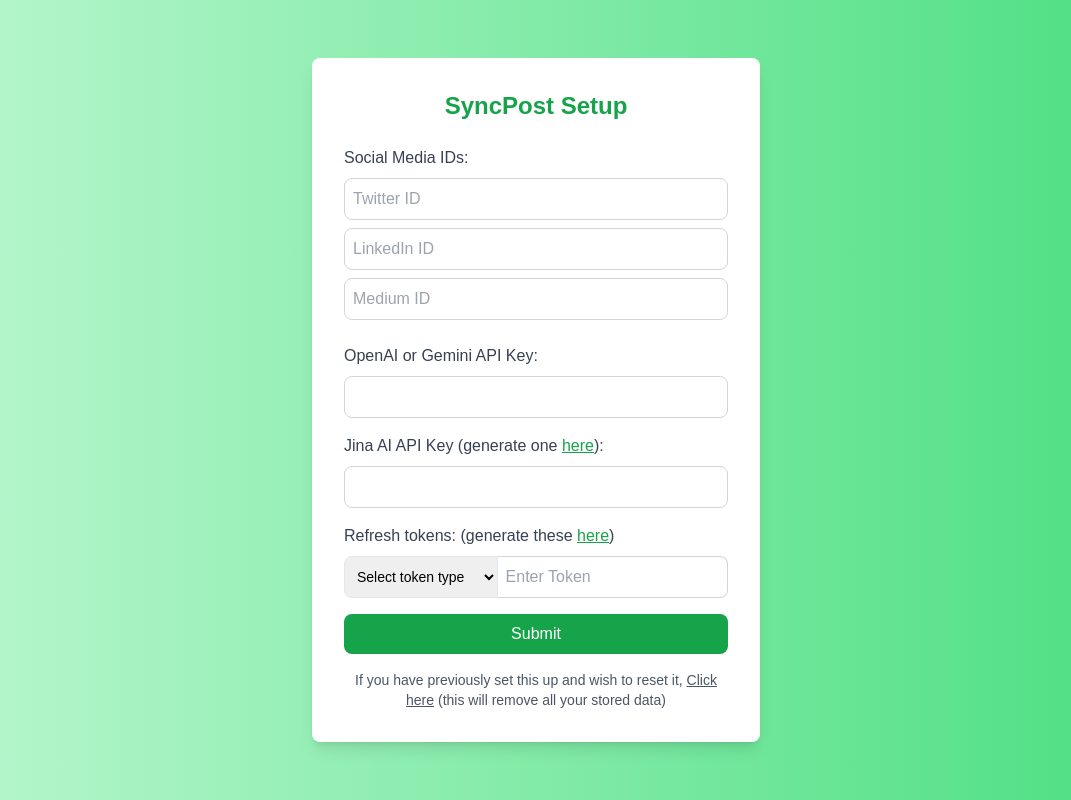
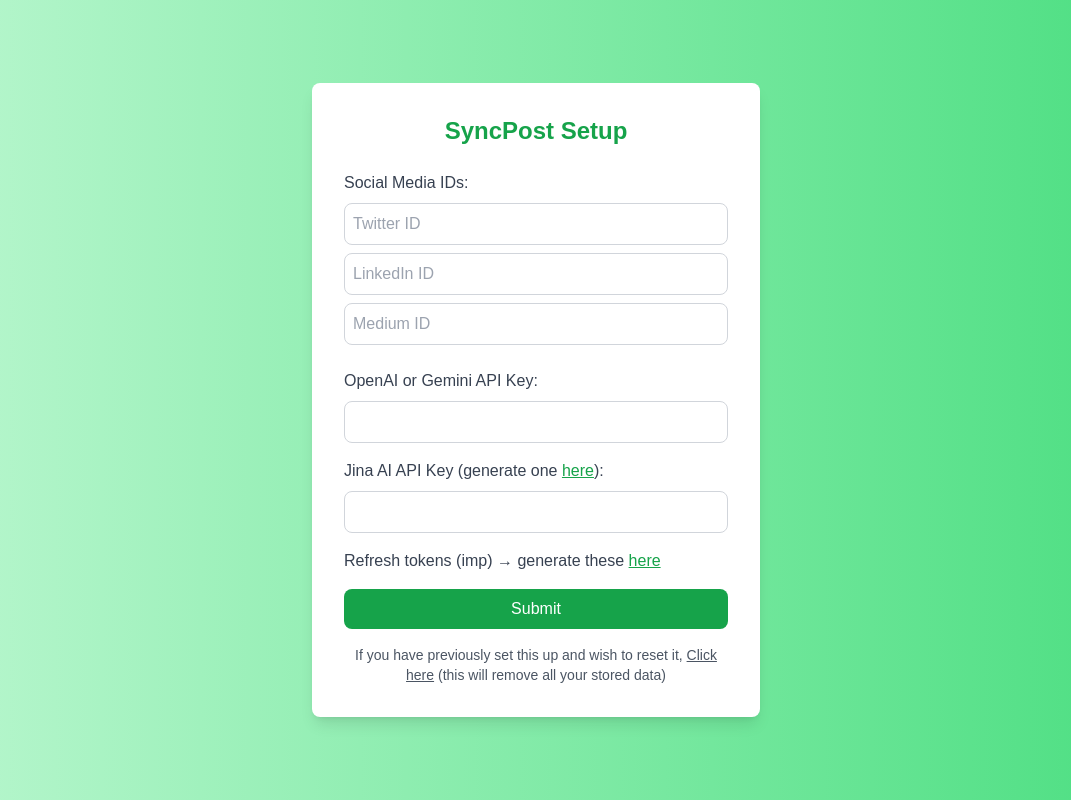
Before and after one commit to CrackedResearcher/SyncPost, a React (Vite) app: page /info in a window 1280 px wide. Shown: the whole page, without its empty margins (104-1175 px from the left). Built offline with nearby package versions, Linux system fonts and the light colour scheme.

Commit message:
some page and ddata collection fixes

```diff
--- a/src/pages/Callback.jsx
+++ b/src/pages/Callback.jsx
@@ -39,7 +39,7 @@
     if (data.access_token) {
       localStorage.setItem('linkedinAccessToken', data.access_token);
       setStatus('LinkedIn access token stored successfully!');
-      setTimeout(() => { window.location.href = '/'; }, 2000);
+      setTimeout(() => { window.location.href = '/guide'; }, 2000);
     } else {
       throw new Error('No access token received');
     }
--- a/src/pages/CollectInfo.jsx
+++ b/src/pages/CollectInfo.jsx
@@ -13,30 +13,10 @@
   });
   const [apiKey, setApiKey] = useState("");
   const [jinaApiKey, setJinaApiKey] = useState(""); // New state for Jina AI API key
-  const [tokenType, setTokenType] = useState(""); // For selecting the token type
-  const [refreshToken, setRefreshToken] = useState(""); // For entering the refresh token
-  const [tokens, setTokens] = useState(
-    JSON.parse(localStorage.getItem("tokens")) || {} // Load saved tokens from local storage
-  );
-
-  const handleTokenSave = () => {
-    if (tokenType && refreshToken) {
-      // Save the new token in local state
-      const updatedTokens = { ...tokens, [tokenType]: refreshToken };
-      setTokens(updatedTokens);
-
-      // Save to local storage
-      localStorage.setItem("tokens", JSON.stringify(updatedTokens));
-    }
-  };
 
   const handleSubmit = (e) => {
     e.preventDefault();
 
-    // Save the token type and value before submitting
-    handleTokenSave();
-
-    // Store other data in local storage
     localStorage.setItem("socialMediaIds", JSON.stringify(socialMediaIds));
     localStorage.setItem("apiKey", apiKey);
     localStorage.setItem("jinaApiKey", jinaApiKey); // Store Jina AI API key
@@ -48,8 +28,6 @@
     });
     setApiKey("");
     setJinaApiKey(""); // Reset Jina AI API key
-    setTokenType(""); // Reset token type
-    setRefreshToken(""); // Reset refresh token
 
     alert("Data submitted successfully!");
     navigate("/open");
@@ -71,9 +49,7 @@
     });
     setApiKey("");
     setJinaApiKey(""); // Reset Jina AI API key
-    setTokenType(""); // Reset token type
-    setRefreshToken(""); // Reset refresh token
-    setTokens({}); // Clear tokens state
+
 
     alert("Local storage cleared!");
   };
@@ -158,7 +134,7 @@
         {/* Compact Token Type and Input */}
         <div className="mb-4">
           <label className="block text-gray-700 mb-2">
-            Refresh tokens: (generate these{" "}
+            Refresh tokens (imp) → generate these{" "}
             <Link
               to="/guide"
               className="text-green-600 underline"
@@ -167,32 +143,9 @@
             >
               here
             </Link>
-            )
+
           </label>
-          <div className="flex">
-            <select
-              value={tokenType}
-              onChange={(e) => setTokenType(e.target.value)}
-              required
-              className="border border-gray-200 rounded-l-lg p-2 w-2/5 text-sm"
-            >
-              <option value="" disabled>
-                Select token type
-              </option>
-              <option value="twitter">Twitter</option>
-              <option value="linkedin">LinkedIn</option>
-              <option value="medium">Medium</option>
-            </select>
-            <input
-              type="text"
-              placeholder="Enter Token"
-              value={refreshToken}
-              onChange={(e) => setRefreshToken(e.target.value)}
-              required
-              className="border border-l-0 border-gray-300 rounded-r-lg p-2 w-3/5 focus:border-green-600"
-              onBlur={handleTokenSave} // Save the token when user finishes entering the token
-            />
-          </div>
+
         </div>
 
         <button
--- a/src/pages/guide.jsx
+++ b/src/pages/guide.jsx
@@ -1,46 +1,90 @@
-import React, {useState, useEffect} from "react";
+import React, { useState, useEffect } from "react";
 
 const Guide = () => {
   const clientId = import.meta.env.VITE_LINKEDIN_CLIENT_ID;
-  const redirectUri = import.meta.env.VITE_REDIRECT_URI || `${window.location.origin}/callback`;
+  const redirectUri =
+    import.meta.env.VITE_REDIRECT_URI || `${window.location.origin}/callback`;
+
+  const [mediumToken, setMediumToken] = useState("");
 
   const initiateLinkedInAuth = () => {
-    const linkedInAuthUrl = `https://www.linkedin.com/oauth/v2/authorization?response_type=code&client_id=${clientId}&redirect_uri=${encodeURIComponent(redirectUri)}&state=${Date.now()}&scope=openid%20profile%20email%20w_member_social`;
+    const linkedInAuthUrl = `https://www.linkedin.com/oauth/v2/authorization?response_type=code&client_id=${clientId}&redirect_uri=${encodeURIComponent(
+      redirectUri
+    )}&state=${Date.now()}&scope=openid%20profile%20email%20w_member_social`;
     window.location.href = linkedInAuthUrl;
   };
 
   const initiateTwitterAuth = () => {
     // Implement Twitter auth initiation
-    alert('Twitter auth not implemented yet');
+    alert("Twitter auth not implemented yet");
+  };
+
+  const handleSaveToken = () => {
+    localStorage.setItem("mediumToken", mediumToken);
+    alert("Token saved successfully!");
   };
 
   return (
     <div className="flex items-center justify-center min-h-screen bg-black">
       <div className="bg-gray-900 text-green-400 font-mono p-8 rounded-lg shadow-lg w-full max-w-3xl">
-          <h1 className="text-4xl font-bold mb-6 mt-6 text-green-300">Token Generation Guide</h1>
-
+        <h1 className="text-4xl font-bold mb-6 mt-6 text-green-300">
+          Token Generation Guide
+        </h1>
+        <p className="mb-10">
+          All tokens generated below will be automatically stored. Simply click
+          the buttons, complete the desired steps and then return back to the original form, and submit it.
+        </p>
         <section className="mb-8">
           <h2 className="text-2xl font-semibold mb-2 text-green-300">Medium</h2>
           <ol className="list-decimal list-inside mb-4">
             <li>
-                Go to
-                <a href="https://medium.com/me/settings" target="_blank" rel="noopener noreferrer" className="text-blue-600 hover:underline"> Medium Settings Page</a>
+              Go to&nbsp;
+              <a
+                href="https://medium.com/me/settings"
+                target="_blank"
+                rel="noopener noreferrer"
+                className="text-blue-600 hover:underline"
+              >
+                Medium Settings Page
+              </a>
             </li>
             <li>Scroll down to the "Integration tokens" section</li>
             <li>Click on "Get integration token"</li>
             <li>Copy the generated token</li>
-              <li>Paste the token into the Medium token field in our app</li>
+            <li>
+              Paste the token in the box below and click on save
+              <div className="flex items-center mt-2">
+                <input
+                  type="text"
+                  value={mediumToken}
+                  onChange={(e) => setMediumToken(e.target.value)}
+                  className="border border-green-400 mt-5 rounded-lg px-2 py-2 mr-2 text-green-300 bg-black"
+                  placeholder="Paste your token here"
+                />
+                <button
+                  onClick={handleSaveToken}
+                  className="bg-green-600 text-white mt-5 rounded-lg px-4 py-2 hover:bg-green-700"
+                >
+                  Save
+                </button>
+              </div>
+            </li>
           </ol>
         </section>
 
         <section className="mb-8">
-            <h2 className="text-2xl font-semibold mb-2 text-green-300">LinkedIn</h2>
+          <h2 className="text-2xl font-semibold mb-2 text-green-300">
+            LinkedIn
+          </h2>
           <ol className="list-decimal list-inside mb-4">
             <li>Make sure you're logged into your LinkedIn account</li>
             <li>Click the "Generate LinkedIn Token" button below</li>
             <li>You'll be redirected to LinkedIn's authorization page</li>
             <li>Review the permissions and click "Allow"</li>
-              <li>You'll be redirected back to our app, and your token will be stored</li>
+            <li>
+              You'll be redirected back to our app, and your token will be
+              stored
+            </li>
           </ol>
           <button
             onClick={initiateLinkedInAuth}
@@ -51,16 +95,21 @@
         </section>
 
         <section className="mb-8">
-            <h2 className="text-2xl font-semibold mb-2 text-green-300">Twitter (X)</h2>
+          <h2 className="text-2xl font-semibold mb-2 text-green-300">
+            Twitter (X)
+          </h2>
           <ol className="list-decimal list-inside mb-4">
             <li>Ensure you're logged into your Twitter account</li>
             <li>Click the "Generate Twitter Token" button below</li>
             <li>You'll be taken to Twitter's authorization page</li>
             <li>Review the permissions and click "Authorize app"</li>
-              <li>You'll be brought back to our app, and your token will be stored</li>
+            <li>
+              You'll be brought back to our app, and your token will be stored
+            </li>
           </ol>
           <button
             onClick={initiateTwitterAuth}
+
             className="bg-green-600 text-white rounded-lg px-4 py-2 hover:bg-green-700 mt-4"
           >
             Generate Twitter Token
```
Lines whose indentation alone changed are shown as unchanged.
